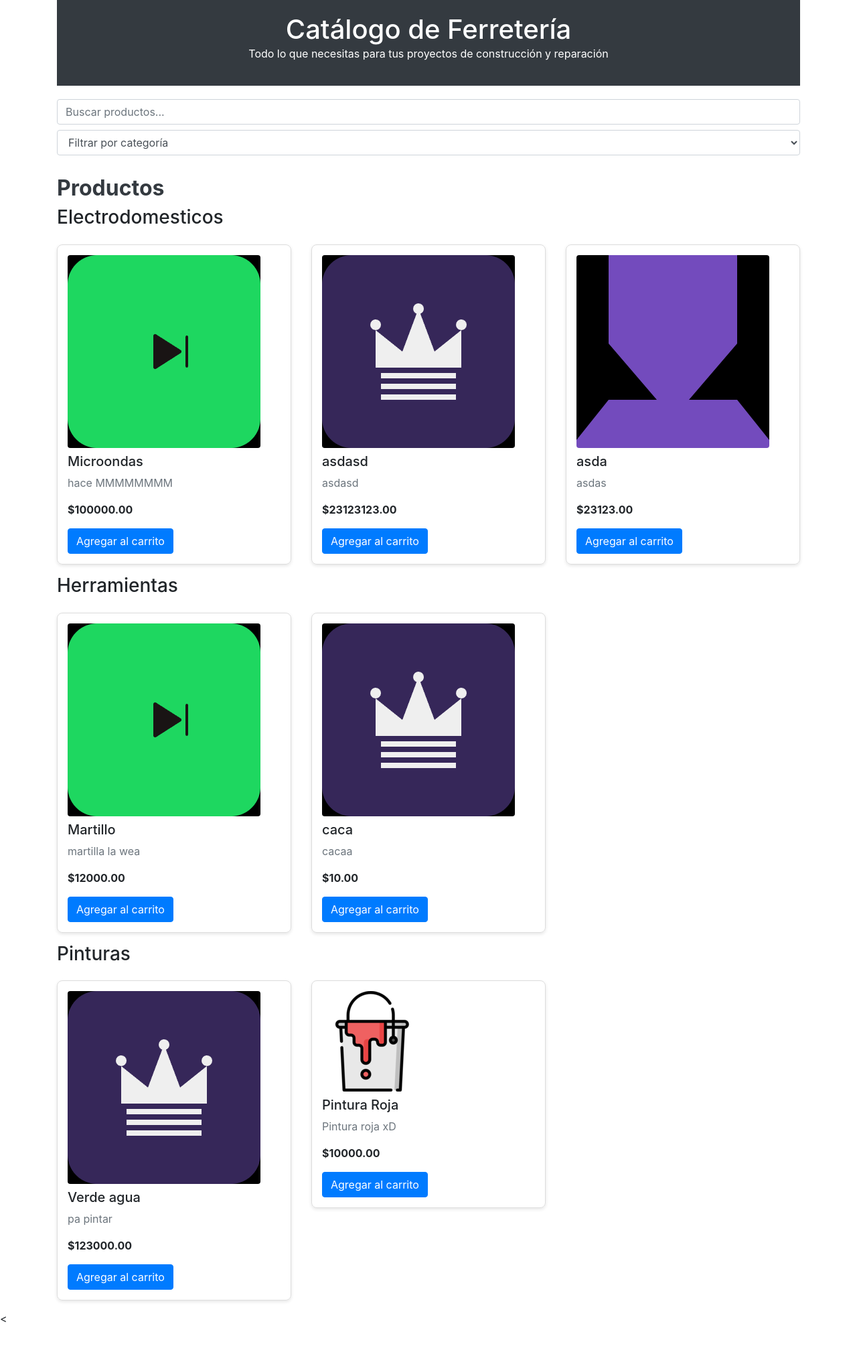
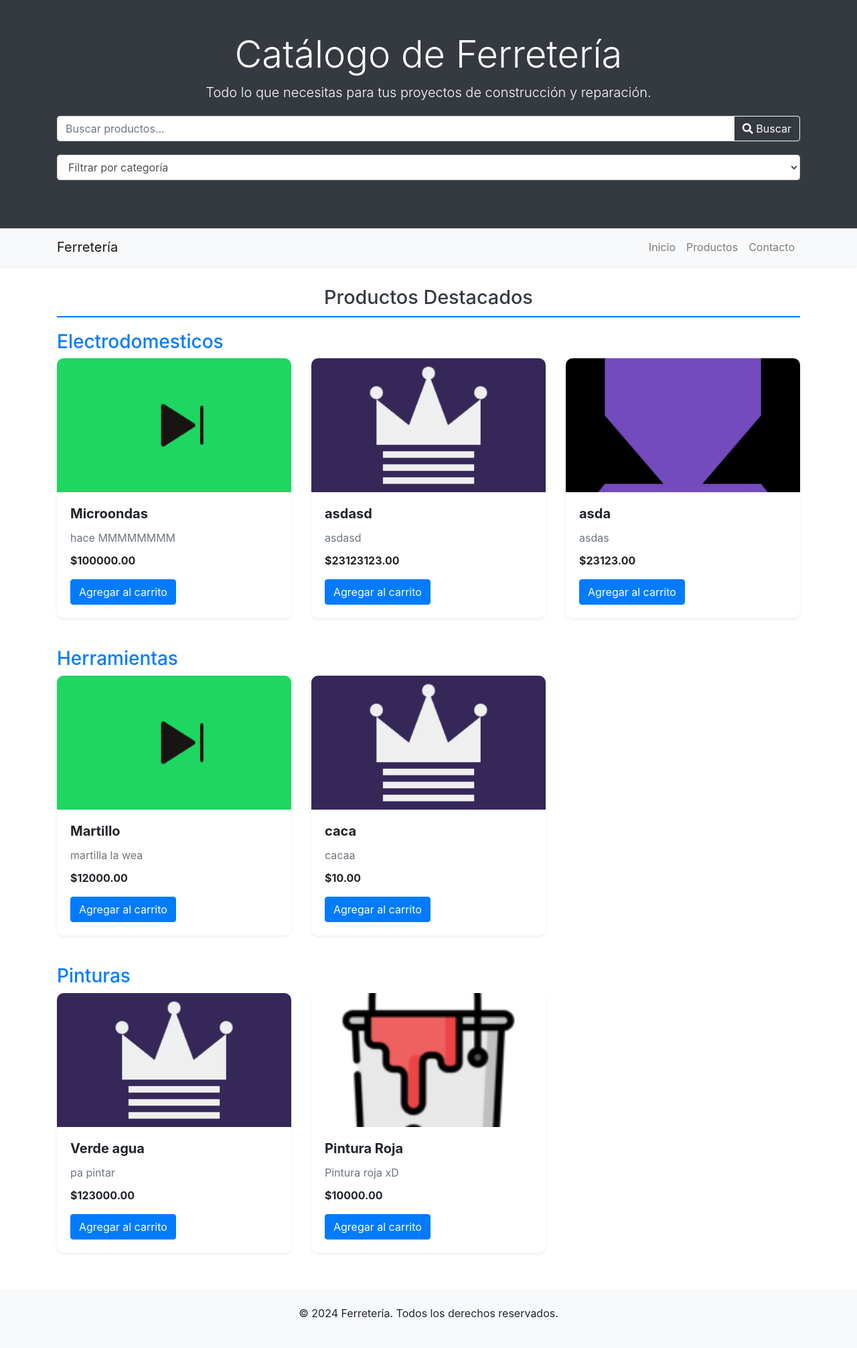
Before and after one commit to notfano/Ferreteria-django, a Django app: page / in a window 1280 px wide. Shown: the whole page at 67% size. Before the commit the page ends 1975 px from the top, so only its background shows below. Run offline with Django 5.2, Linux system fonts and the light colour scheme; data comes from the database, SQL or seed files in the repository; some libraries are stand-ins or nearby versions.

Commit message:
mejor diseno

```diff
--- a/ferreteriadjango/ferreteriacore/static/css/estilos.css
+++ b/ferreteriadjango/ferreteriacore/static/css/estilos.css
@@ -1,38 +1,81 @@
 body {
-    background-color: #f8f9fa;
-}
-.header {
-    background-color: #343a40;
-    color: white;
-    padding: 20px;
-}
-.header h1 {
+    background-color: #f1f1f1;
+    font-family: 'Arial', sans-serif;
     margin: 0;
 }
+
+header {
+    background-color: #343a40; /* Cambié el color de fondo a un gris oscuro */
+    padding: 60px 0;
+}
+
 .search-filter {
     margin: 20px 0;
 }
+
+.category-title {
+    margin-top: 30px;
+    margin-bottom: 15px;
+    font-size: 1.8em;
+    color: #343a40;
+    text-align: center;
+    border-bottom: 2px solid #007bff;
+    padding-bottom: 10px;
+}
+
+.category-name {
+    margin-top: 20px;
+    color: #007bff;
+}
+
 .product-card {
-    margin: 15px 0;
-    border: 1px solid #ddd;
-    border-radius: 8px;
-    padding: 15px;
-    transition: transform 0.2s;
-    box-shadow: 0 2px 5px rgba(0, 0, 0, 0.1);
+    border: none;
+    border-radius: 10px;
+    overflow: hidden;
+    transition: transform 0.3s, box-shadow 0.3s;
+    background-color: white;
 }
+
 .product-card:hover {
     transform: translateY(-5px);
-    box-shadow: 0 4px 10px rgba(0, 0, 0, 0.2);
+    box-shadow: 0 10px 20px rgba(0, 0, 0, 0.15);
 }
-.category-title {
-    margin-top: 30px;
+
+.product-card img {
+    height: 200px;
+    object-fit: cover;
+}
+
+.card-body {
+    padding: 15px;
+}
+
+.card-title {
+    font-size: 1.25em;
     font-weight: bold;
-    color: #343a40;
 }
+
+.card-text {
+    margin-bottom: 10px;
+}
+
 .btn-primary {
     background-color: #007bff;
-    border: none;
+    border-color: #007bff;
+    transition: background-color 0.3s;
 }
+
 .btn-primary:hover {
     background-color: #0056b3;
+    border-color: #0056b3;
 }
+
+.input-group {
+    margin-bottom: 20px;
+}
+
+footer {
+    background-color: #f1f1f1;
+    padding: 20px 0;
+    margin-top: 30px;
+}
--- a/ferreteriadjango/ferreteriacore/templates/home.html
+++ b/ferreteriadjango/ferreteriacore/templates/home.html
@@ -7,37 +7,61 @@
     <title>Catálogo de Ferretería</title>
     <link rel="stylesheet" href="{% static 'css/estilos.css' %}">
     <link rel="stylesheet" href="https://stackpath.bootstrapcdn.com/bootstrap/4.5.2/css/bootstrap.min.css">
+    <link rel="stylesheet" href="https://cdnjs.cloudflare.com/ajax/libs/font-awesome/5.15.4/css/all.min.css">
 </head>
 <body>
+    <header class="bg-dark text-white text-center py-5">
         <div class="container">
-        <header class="header text-center">
-            <h1>Catálogo de Ferretería</h1>
-            <p>Todo lo que necesitas para tus proyectos de construcción y reparación</p>
-        </header>
-
-        <div class="search-filter">
-            <input type="text" class="form-control mb-2" id="search-input" placeholder="Buscar productos...">
-            <select class="form-control mb-4" id="category-select">
+            <h1 class="display-4">Catálogo de Ferretería</h1>
+            <p class="lead">Todo lo que necesitas para tus proyectos de construcción y reparación.</p>
+            <div class="search-filter mb-4">
+                <div class="input-group">
+                    <input type="text" class="form-control" id="search-input" placeholder="Buscar productos...">
+                    <div class="input-group-append">
+                        <button class="btn btn-outline-light" type="button" onclick="filterProducts()"><i class="fas fa-search"></i> Buscar</button>
+                    </div>
+                </div>
+                <select class="form-control mt-2" id="category-select" onchange="filterProducts()">
                     <option value="">Filtrar por categoría</option>
                     <option value="electrodomesticos">Electrodomésticos</option>
                     <option value="herramientas">Herramientas</option>
                     <option value="pinturas">Pinturas</option>
                 </select>
             </div>
+        </div>
+    </header>
 
-        <!-- Categorías -->
-        <h2 class="category-title">Productos</h2>
+    <nav class="navbar navbar-expand-lg navbar-light bg-light shadow-sm">
+        <div class="container">
+            <a class="navbar-brand" href="#">Ferretería</a>
+            <button class="navbar-toggler" type="button" data-toggle="collapse" data-target="#navbarNav" aria-controls="navbarNav" aria-expanded="false" aria-label="Toggle navigation">
+                <span class="navbar-toggler-icon"></span>
+            </button>
+            <div class="collapse navbar-collapse" id="navbarNav">
+                <ul class="navbar-nav ml-auto">
+                    <li class="nav-item"><a class="nav-link" href="#">Inicio</a></li>
+                    <li class="nav-item"><a class="nav-link" href="#">Productos</a></li>
+                    <li class="nav-item"><a class="nav-link" href="#">Contacto</a></li>
+                </ul>
+            </div>
+        </div>
+    </nav>
+
+    <div class="container my-4">
+        <h2 class="category-title">Productos Destacados</h2>
         {% for categoria, productos in productos_por_categoria %}
-            <h3>{{ categoria|capfirst }}</h3>
+            <h3 class="category-name">{{ categoria|capfirst }}</h3>
             <div class="row">
                 {% for producto in productos %}
-                    <div class="col-md-4">
-                        <div class="product-card" data-category="{{ categoria|lower }}">
-                            <img src="{{ producto.imagen.url }}" alt="{{ producto.nombre }}" class="img-fluid rounded">
-                            <h5 class="mt-2">{{ producto.nombre }}</h5>
-                            <p class="text-muted">{{ producto.descripcion }}</p>
+                    <div class="col-md-4 mb-4">
+                        <div class="product-card shadow-sm">
+                            <img src="{{ producto.imagen.url }}" alt="{{ producto.nombre }}" class="card-img-top">
+                            <div class="card-body">
+                                <h5 class="card-title">{{ producto.nombre }}</h5>
+                                <p class="card-text text-muted">{{ producto.descripcion }}</p>
                                 <p class="font-weight-bold">${{ producto.precio }}</p>
                                 <button class="btn btn-primary">Agregar al carrito</button>
+                            </div>
                         </div>
                     </div>
                 {% empty %}
@@ -46,6 +70,10 @@
             </div>
         {% endfor %}
     </div>
+
+    <footer class="bg-light text-center py-4">
+        <p>&copy; 2024 Ferretería. Todos los derechos reservados.</p>
+    </footer>
 
     <script>
         const searchInput = document.getElementById('search-input');
@@ -58,7 +86,7 @@
             const selectedCategory = categorySelect.value.toLowerCase();
 
             productCards.forEach(card => {
-                const productName = card.querySelector('h5').textContent.toLowerCase();
+                const productName = card.querySelector('.card-title').textContent.toLowerCase();
                 const productCategory = card.getAttribute('data-category').toLowerCase();
 
                 const matchesSearch = productName.includes(searchTerm);
@@ -71,10 +99,6 @@
                 }
             });
         }
-
-        // Event listeners
-        searchInput.addEventListener('input', filterProducts);
-        categorySelect.addEventListener('change', filterProducts);
     </script>
 </body>
-<
+</html>
```
Lines whose indentation alone changed are shown as unchanged.
